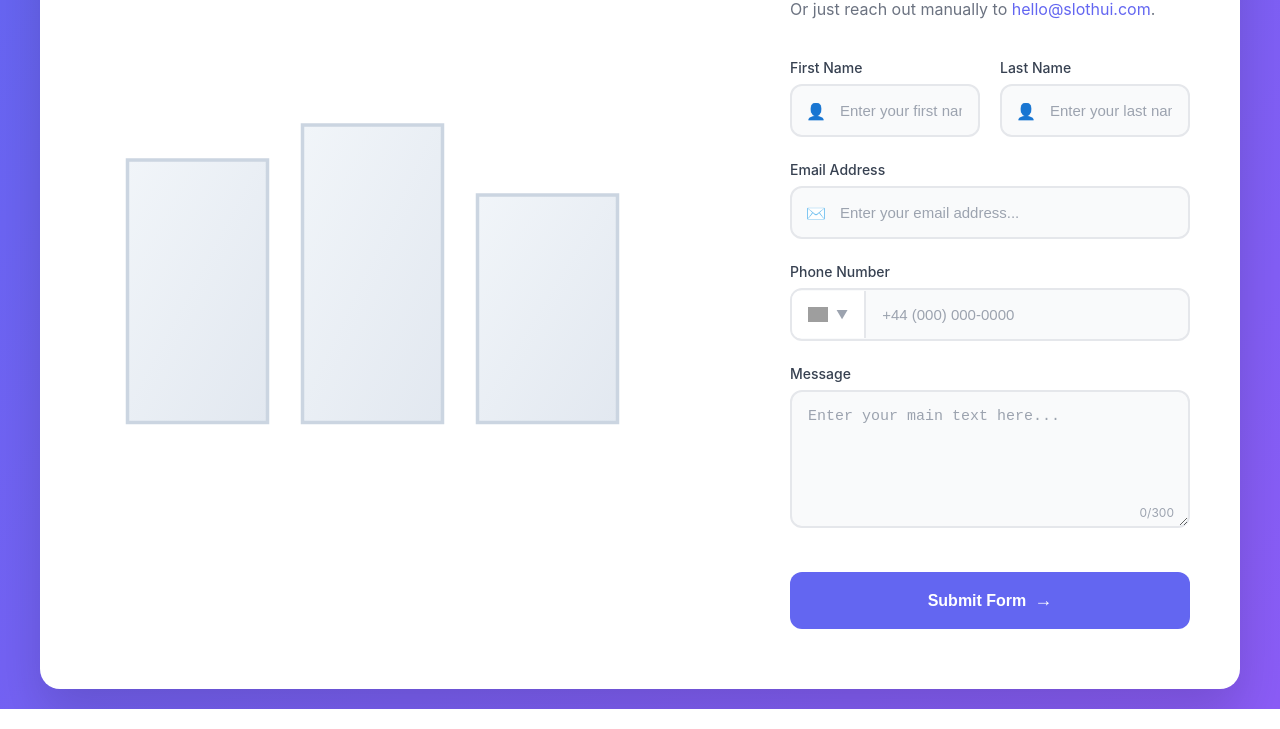
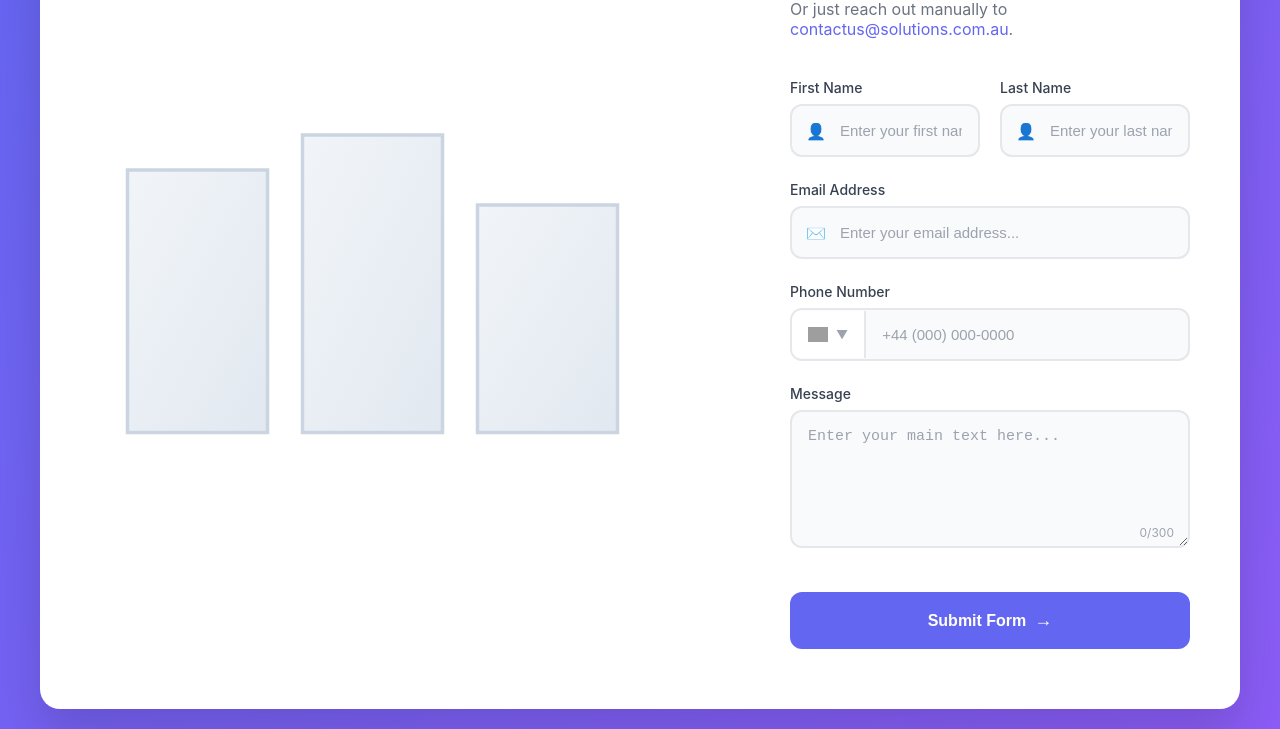
Before and after one commit to jkaur85/contactform, a website: page index.html in a window 1280 px wide. Shown: the part 214-943 px from the top of the page. Drawn offline with Linux system fonts and the light colour scheme; grey boxes are pictures that could not be loaded.

Commit message:
Update email address to contactus@solutions.com.au

```diff
--- a/index.html
+++ b/index.html
@@ -15,7 +15,7 @@
             </div>
 
             <h1>Let's Get In Touch.</h1>
-            <p class="subtitle">Or just reach out manually to <a href="mailto:hello@slothui.com">hello@slothui.com</a>.</p>
+            <p class="subtitle">Or just reach out manually to <a href="mailto:contactus@solutions.com.au">contactus@solutions.com.au</a>.</p>
 
             <form class="contact-form" id="contactForm">
                 <div class="form-row">
```
